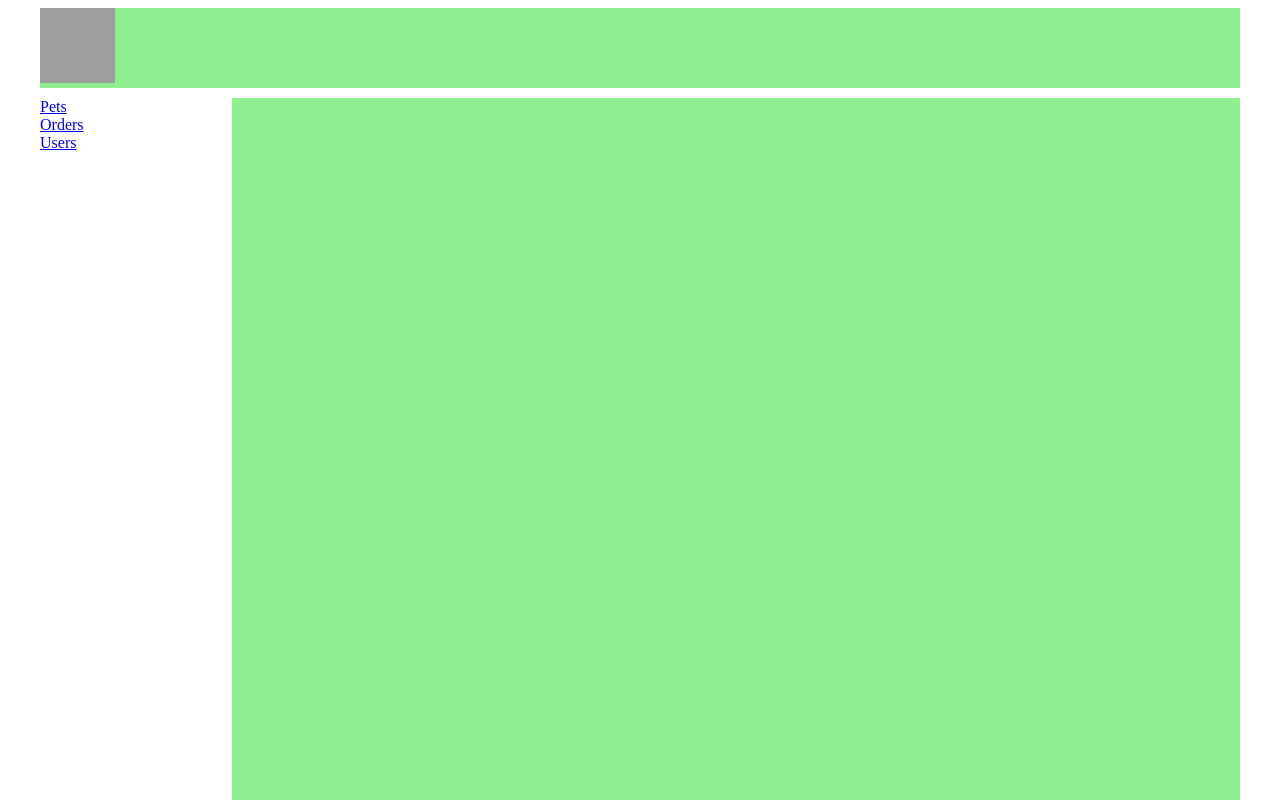
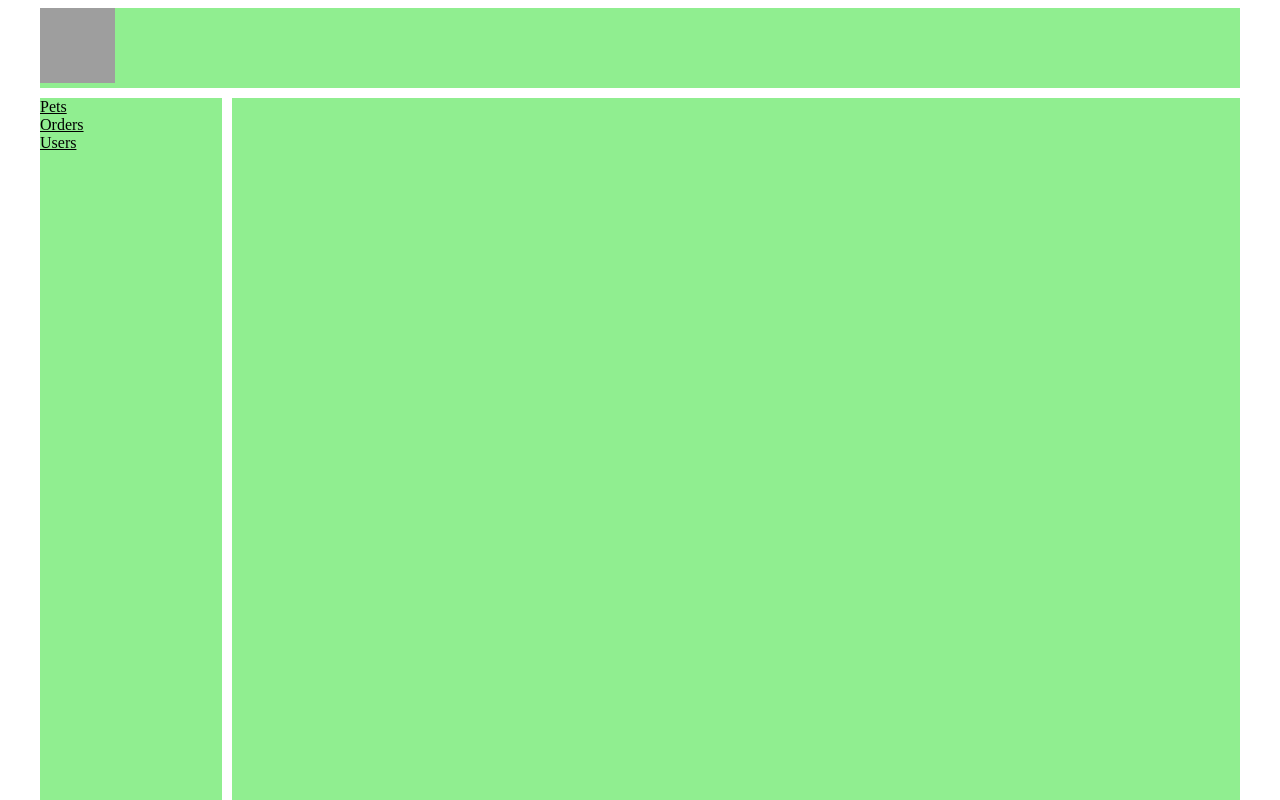
Before and after one commit to Yulian-21/pet-store-app, a React (Create React App) app: page / in a window 1280 px wide. Shown: the top 800 px of the page. Built offline with nearby package versions, Linux system fonts and the light colour scheme; grey boxes are pictures that could not be loaded.

Commit message:
refactor navigation

```diff
--- a/src/components/navigation/Navigation.tsx
+++ b/src/components/navigation/Navigation.tsx
@@ -1,17 +1,18 @@
 import React from 'react'
 import { NavLink } from 'react-router-dom'
+import n from './Navigation.module.css'
 
 const Navigation = () => {
   return (
-    <nav>
-    <div>
-        <NavLink to='/pets'>Pets</NavLink>
+    <nav className={n.nav}>
+    <div className={`${n.fontStyle}`} >
+        <NavLink className={navData => navData.isActive ? n.active : n.fontStyle} to='/pets'>Pets</NavLink>
     </div>
-    <div>
-        <NavLink to='/orders'>Orders</NavLink>
+    <div className={`${n.fontStyle}`} >
+        <NavLink className={navData => navData.isActive ? n.active : n.fontStyle} to='/orders'>Orders</NavLink>
     </div>
-    <div>
-      <NavLink to='/users'>Users</NavLink>
+    <div className={`${n.fontStyle}`} >
+      <NavLink className={navData => navData.isActive ? n.active : n.fontStyle} to='/users'>Users</NavLink>
     </div>
     </nav>
   )
```
